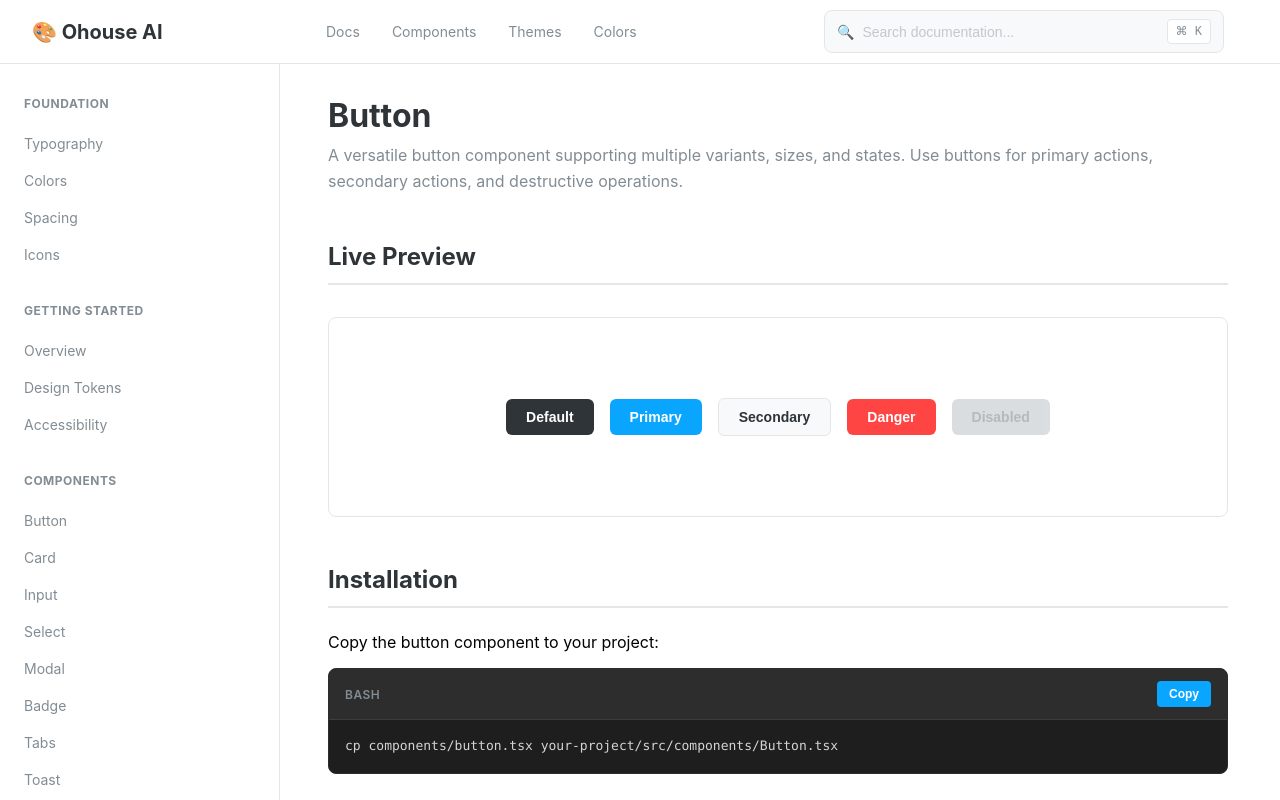
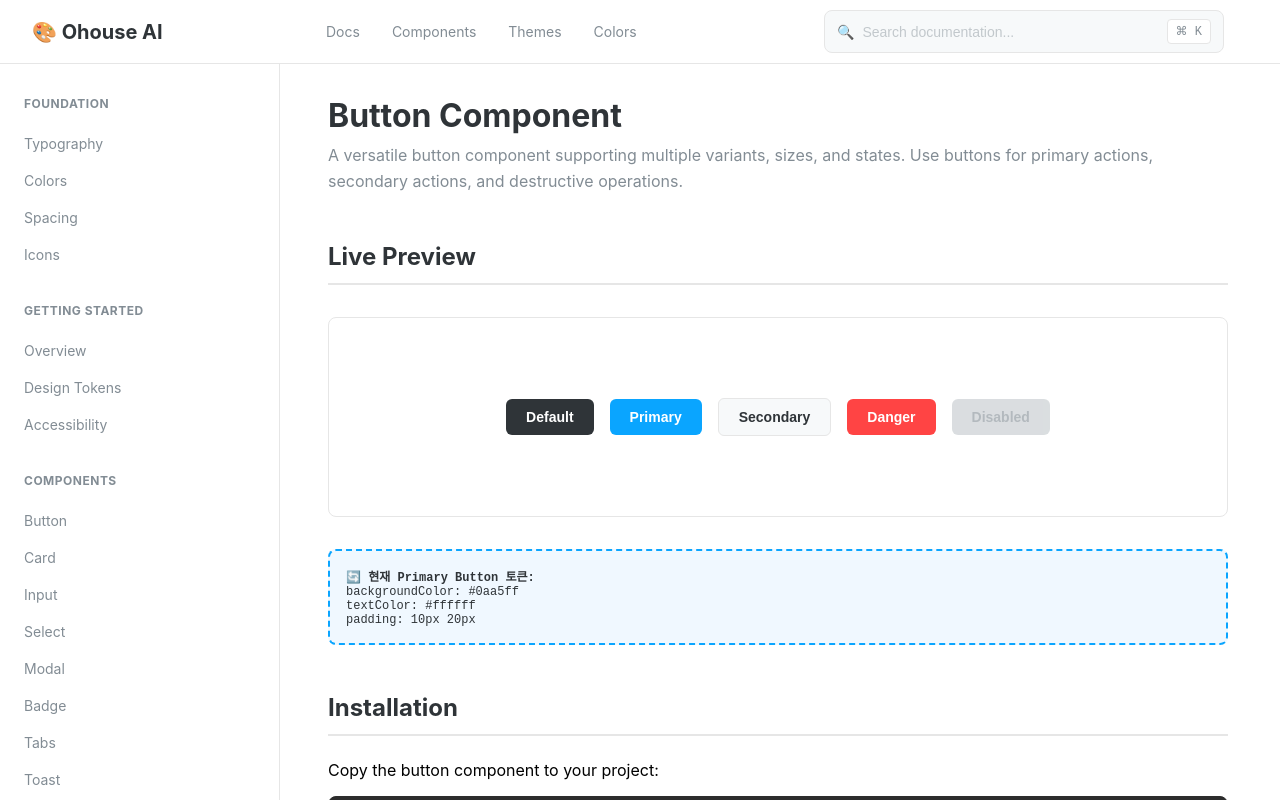
Before and after one commit to ilwonyoon/ohouse_ai_main, a Next.js app in the folder projects/ohouse-ai-app/: page /design-system/components/button in a window 1280 px wide. Built offline with nearby package versions, Linux system fonts and the light colour scheme.

Commit message:
Add live token update debug panel to Button page

```diff
--- a/projects/ohouse-ai-app/src/app/design-system/components/button/page.tsx
+++ b/projects/ohouse-ai-app/src/app/design-system/components/button/page.tsx
@@ -106,7 +106,7 @@ export default function ButtonPage() {
     display: flex;
     gap: 12px;
     flex-wrap: wrap;
-    margin-top: 24px;
+    align-items: center;
   `;
 
   const basicButtonStyle = css`
@@ -243,9 +243,23 @@ export function MyComponent() {
   children: React.ReactNode;
 }`;
 
+  // 새로운 디버그 패널 스타일
+  const debugPanelStyle = css`
+    margin: 24px 0;
+    padding: 16px;
+    background-color: #f0f8ff;
+    border: 2px dashed #0aa5ff;
+    border-radius: 8px;
+    font-family: monospace;
+    font-size: 12px;
+    color: #2f3438;
+    max-height: 120px;
+    overflow-y: auto;
+  `;
+
   return (
     <div css={pageStyle}>
-      <h1 css={headingStyle}>Button</h1>
+      <h1 css={headingStyle}>Button Component</h1>
       <p css={descriptionStyle}>
         A versatile button component supporting multiple variants, sizes, and states.
         Use buttons for primary actions, secondary actions, and destructive operations.
@@ -262,6 +276,14 @@ export function MyComponent() {
             Disabled
           </button>
         </ComponentPreview>
+
+        {/* 실시간 업데이트 모니터링 */}
+        <div css={debugPanelStyle}>
+          <div><strong>🔄 현재 Primary Button 토큰:</strong></div>
+          <div>backgroundColor: {primaryTokens.backgroundColor}</div>
+          <div>textColor: {primaryTokens.textColor}</div>
+          <div>padding: {primaryTokens.padding}</div>
+        </div>
       </div>
 
       <div css={sectionStyle}>
```
